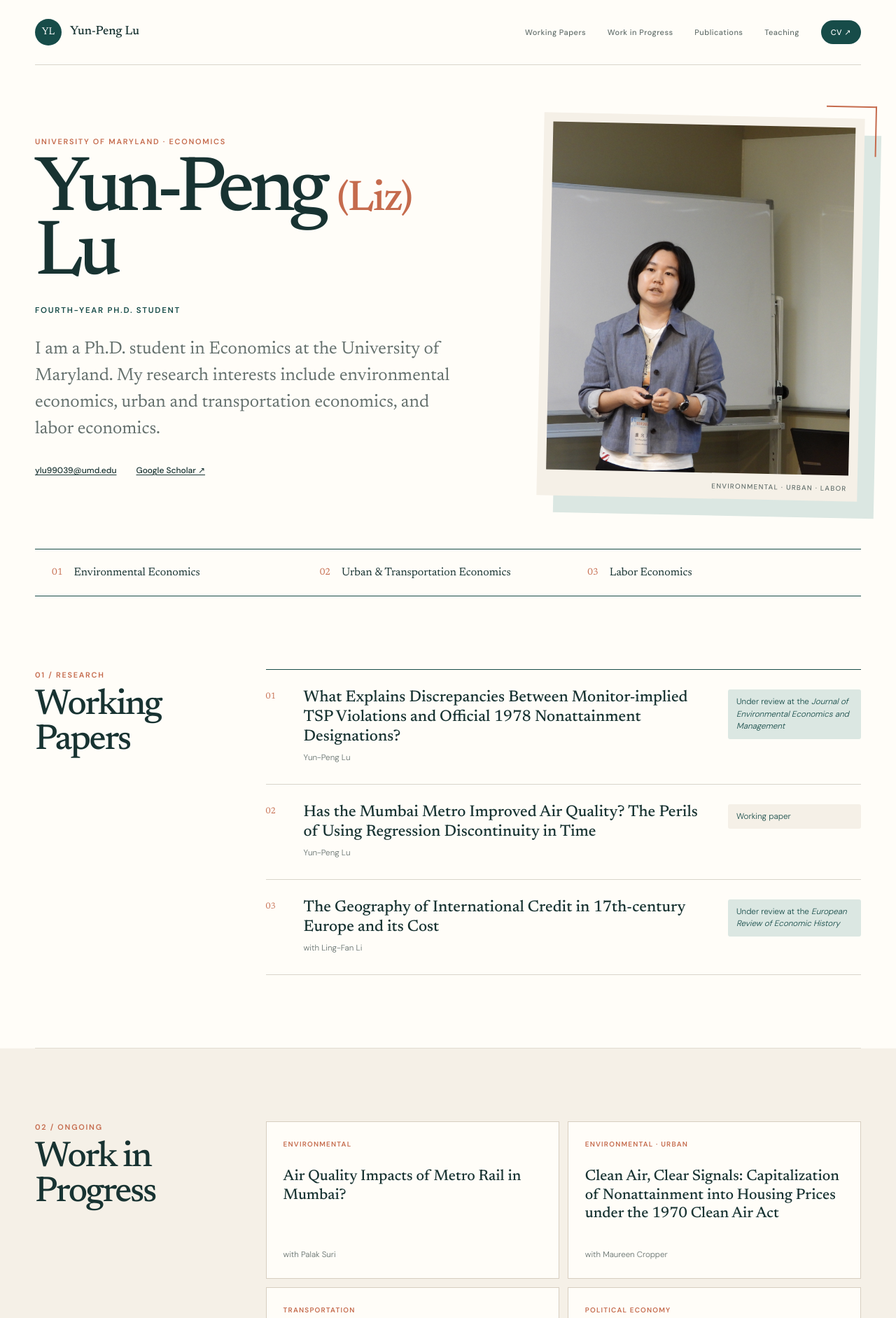
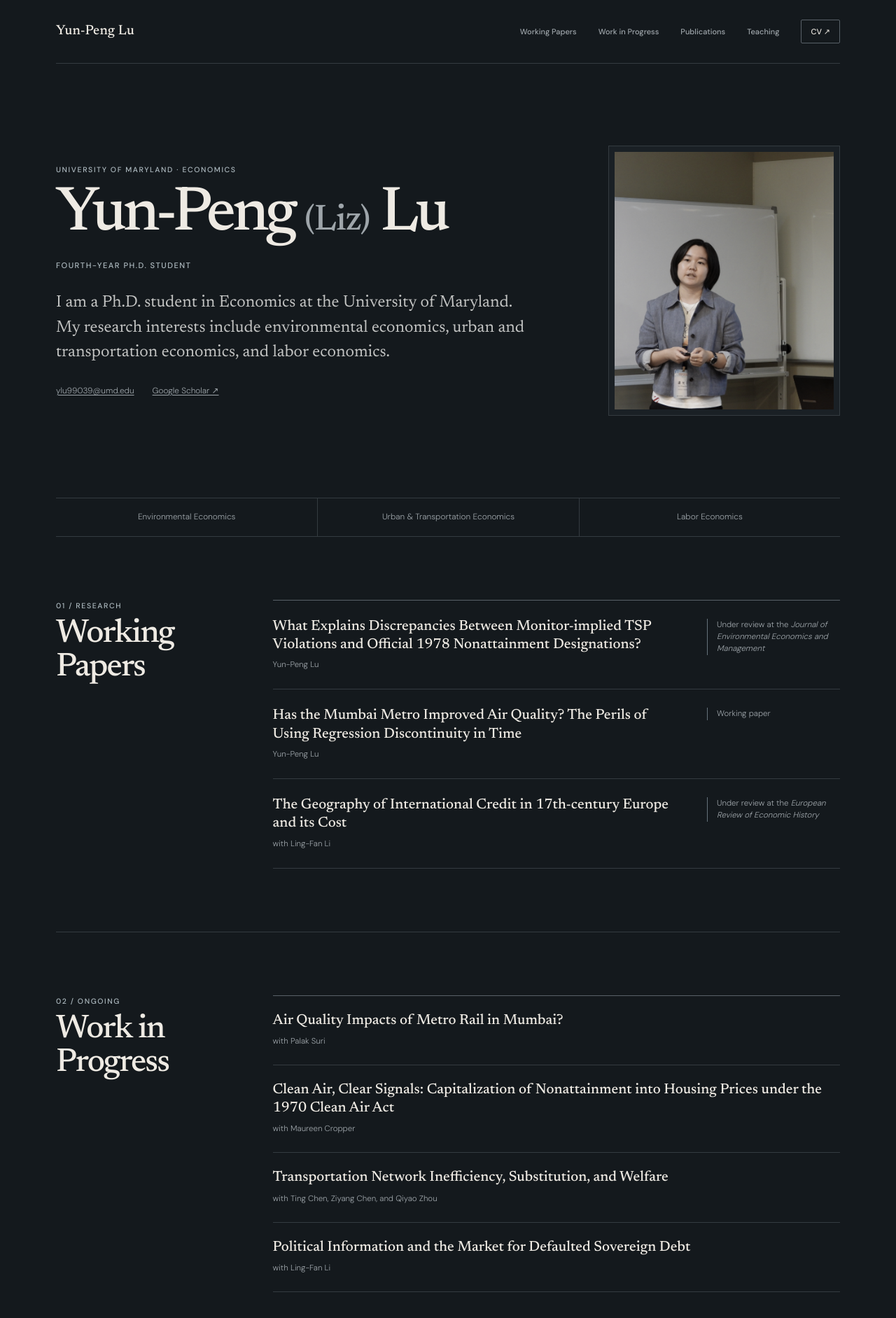
Before and after one commit to yunpenglu/yunpenglu.github.io, a plain HTML site: page index.html in a window 1280 px wide. Shown: the top 1883 px of the page at 70% size. Drawn offline with Linux system fonts and the light colour scheme.

Commit message:
Add files via upload

```diff
--- a/index.html
+++ b/index.html
@@ -15,7 +15,6 @@
 
   <header class="site-header">
     <a class="wordmark" href="#top" aria-label="Yun-Peng Lu, home">
-      <span>YL</span>
       <strong>Yun-Peng Lu</strong>
     </a>
     <nav aria-label="Primary navigation">
@@ -42,14 +41,13 @@
 
       <figure class="portrait-frame">
         <img src="assets/portrait.jpg" alt="Yun-Peng (Liz) Lu giving a presentation">
-        <figcaption>Environmental · Urban · Labor</figcaption>
       </figure>
     </section>
 
     <div class="research-fields" aria-label="Research fields">
-      <span>01</span><p>Environmental Economics</p>
-      <span>02</span><p>Urban &amp; Transportation Economics</p>
-      <span>03</span><p>Labor Economics</p>
+      <p>Environmental Economics</p>
+      <p>Urban &amp; Transportation Economics</p>
+      <p>Labor Economics</p>
     </div>
 
     <section id="working-papers" class="section papers-section" aria-labelledby="working-heading">
--- a/styles.css
+++ b/styles.css
@@ -1,12 +1,10 @@
 :root {
-  --ink: #183332;
-  --muted: #64706d;
-  --cream: #f5f0e7;
-  --paper: #fffdf8;
-  --teal: #174c49;
-  --terracotta: #c56b4d;
-  --line: #d9d5cb;
-  --soft-teal: #dbe7e2;
+  --bg: #14191d;
+  --surface: #1a2025;
+  --ink: #eeeae3;
+  --muted: #9ea5aa;
+  --accent: #aebac0;
+  --line: #343b40;
 }
 
 *,
@@ -21,7 +19,7 @@ html {
 
 body {
   margin: 0;
-  background: var(--paper);
+  background: var(--bg);
   color: var(--ink);
   font-family: "DM Sans", sans-serif;
   font-weight: 300;
@@ -40,207 +38,172 @@ a {
   top: -5rem;
   z-index: 100;
   padding: 0.7rem 1rem;
-  background: #fff;
+  background: var(--ink);
+  color: var(--bg);
 }
 
 .skip-link:focus {
   top: 1rem;
 }
 
+.site-header,
+main,
+footer {
+  width: min(1120px, calc(100% - 64px));
+  margin-right: auto;
+  margin-left: auto;
+}
+
 .site-header {
   display: flex;
   align-items: center;
   justify-content: space-between;
-  width: min(1180px, calc(100% - 64px));
-  margin: 0 auto;
-  padding: 27px 0;
+  padding: 28px 0;
   border-bottom: 1px solid var(--line);
 }
 
 .wordmark {
-  display: flex;
-  align-items: center;
-  gap: 12px;
   text-decoration: none;
-}
-
-.wordmark > span {
-  display: grid;
-  width: 38px;
-  aspect-ratio: 1;
-  place-items: center;
-  border-radius: 50%;
-  background: var(--teal);
-  color: #fff;
-  font-family: "Newsreader", serif;
-  font-size: 0.9rem;
 }
 
 .wordmark strong {
   font-family: "Newsreader", serif;
-  font-size: 1.1rem;
+  font-size: 1.22rem;
   font-weight: 500;
+  letter-spacing: 0.01em;
 }
 
 .site-header nav {
   display: flex;
   align-items: center;
-  gap: clamp(16px, 2.4vw, 32px);
+  gap: clamp(16px, 2.5vw, 31px);
 }
 
 .site-header nav a {
   color: var(--muted);
   font-size: 0.69rem;
   font-weight: 500;
-  letter-spacing: 0.04em;
   text-decoration: none;
 }
 
 .site-header nav a:hover,
 .site-header nav a:focus-visible {
-  color: var(--terracotta);
+  color: var(--ink);
 }
 
 .site-header .nav-cv {
-  padding: 8px 14px;
-  border-radius: 999px;
-  background: var(--teal);
-  color: #fff;
-}
-
-main {
-  width: min(1180px, calc(100% - 64px));
-  margin: 0 auto;
+  padding: 7px 13px;
+  border: 1px solid #596168;
+  border-radius: 2px;
+  color: var(--ink);
 }
 
 .hero {
   display: grid;
-  grid-template-columns: minmax(0, 1.15fr) minmax(300px, 0.85fr);
-  gap: clamp(48px, 8vw, 110px);
+  grid-template-columns: minmax(0, 1.35fr) minmax(280px, 0.65fr);
+  gap: clamp(48px, 8vw, 100px);
   align-items: center;
-  min-height: 650px;
-  padding: 72px 0;
+  min-height: 620px;
+  padding: 70px 0;
 }
 
 .eyebrow,
 .section-number {
   margin: 0;
-  color: var(--terracotta);
-  font-size: 0.68rem;
-  font-weight: 600;
-  letter-spacing: 0.16em;
+  color: var(--accent);
+  font-size: 0.66rem;
+  font-weight: 500;
+  letter-spacing: 0.15em;
   text-transform: uppercase;
 }
 
 .hero h1 {
-  max-width: 720px;
-  margin: 17px 0 5px;
+  margin: 16px 0 8px;
   font-family: "Newsreader", serif;
-  font-size: clamp(4rem, 8.7vw, 7.5rem);
+  font-size: clamp(3.8rem, 7vw, 6.7rem);
   font-weight: 500;
-  letter-spacing: -0.065em;
-  line-height: 0.82;
+  letter-spacing: -0.055em;
+  line-height: 0.9;
 }
 
 .hero h1 span {
-  color: var(--terracotta);
-  font-size: 0.55em;
-  letter-spacing: -0.035em;
+  color: var(--muted);
+  font-size: 0.58em;
+  letter-spacing: -0.025em;
 }
 
 .role {
-  margin: 23px 0 28px;
-  color: var(--teal);
-  font-size: 0.72rem;
-  font-weight: 600;
-  letter-spacing: 0.15em;
+  margin: 22px 0 27px;
+  color: var(--accent);
+  font-size: 0.7rem;
+  font-weight: 500;
+  letter-spacing: 0.13em;
   text-transform: uppercase;
 }
 
 .bio {
-  max-width: 650px;
+  max-width: 670px;
   margin: 0;
-  color: var(--muted);
+  color: #c3c4c3;
   font-family: "Newsreader", serif;
-  font-size: clamp(1.25rem, 2.1vw, 1.58rem);
+  font-size: clamp(1.2rem, 2vw, 1.48rem);
   line-height: 1.5;
 }
 
 .hero-links {
   display: flex;
   flex-wrap: wrap;
-  gap: 12px 28px;
-  margin-top: 30px;
-  font-size: 0.75rem;
-  font-weight: 500;
+  gap: 10px 26px;
+  margin-top: 27px;
+  color: var(--muted);
+  font-size: 0.74rem;
+}
+
+.hero-links a:hover,
+.hero-links a:focus-visible {
+  color: var(--ink);
 }
 
 .portrait-frame {
-  position: relative;
   margin: 0;
-  padding: 13px 13px 0;
-  background: var(--cream);
-  box-shadow: 24px 24px 0 var(--soft-teal);
-  transform: rotate(1.2deg);
-}
-
-.portrait-frame::before {
-  position: absolute;
-  top: -18px;
-  right: -17px;
-  width: 72px;
-  height: 72px;
-  border-top: 2px solid var(--terracotta);
-  border-right: 2px solid var(--terracotta);
-  content: "";
+  padding: 8px;
+  border: 1px solid var(--line);
+  background: var(--surface);
 }
 
 .portrait-frame img {
   display: block;
   width: 100%;
-  aspect-ratio: 4 / 4.6;
+  aspect-ratio: 4 / 4.7;
   object-fit: cover;
   object-position: 38% 42%;
-  filter: saturate(0.82) contrast(1.03);
-}
-
-.portrait-frame figcaption {
-  padding: 11px 2px 10px;
-  color: var(--muted);
-  font-size: 0.61rem;
-  font-weight: 500;
-  letter-spacing: 0.13em;
-  text-align: right;
-  text-transform: uppercase;
+  filter: grayscale(28%) saturate(0.72) contrast(1.04) brightness(0.9);
 }
 
 .research-fields {
   display: grid;
-  grid-template-columns: auto 1fr auto 1fr auto 1fr;
-  gap: 16px;
-  align-items: center;
-  padding: 20px 24px;
-  border-top: 1px solid var(--teal);
-  border-bottom: 1px solid var(--teal);
-}
-
-.research-fields span {
-  color: var(--terracotta);
-  font-family: "Newsreader", serif;
-  font-size: 0.85rem;
+  grid-template-columns: repeat(3, 1fr);
+  border-top: 1px solid var(--line);
+  border-bottom: 1px solid var(--line);
 }
 
 .research-fields p {
   margin: 0;
-  font-family: "Newsreader", serif;
-  font-size: 1rem;
+  padding: 17px 20px;
+  color: var(--muted);
+  font-size: 0.74rem;
+  text-align: center;
+}
+
+.research-fields p + p {
+  border-left: 1px solid var(--line);
 }
 
 .section {
   display: grid;
-  grid-template-columns: 240px minmax(0, 1fr);
-  gap: clamp(36px, 7vw, 100px);
-  padding: 104px 0;
+  grid-template-columns: 220px minmax(0, 1fr);
+  gap: clamp(40px, 7vw, 90px);
+  padding: 90px 0;
   border-bottom: 1px solid var(--line);
   scroll-margin-top: 2rem;
 }
@@ -248,30 +211,28 @@ main {
 .section-intro h2 {
   margin: 9px 0 0;
   font-family: "Newsreader", serif;
-  font-size: clamp(2.4rem, 4vw, 3.8rem);
+  font-size: clamp(2.2rem, 3.7vw, 3.45rem);
   font-weight: 500;
-  letter-spacing: -0.045em;
-  line-height: 0.98;
+  letter-spacing: -0.04em;
+  line-height: 1;
 }
 
-.paper-list {
-  border-top: 1px solid var(--teal);
+.paper-list,
+.teaching-section ul {
+  border-top: 1px solid #596168;
 }
 
 .paper {
   display: grid;
-  grid-template-columns: 34px minmax(0, 1fr) 190px;
-  gap: 20px;
+  grid-template-columns: minmax(0, 1fr) 190px;
+  gap: 34px;
   align-items: start;
-  padding: 26px 0 28px;
+  padding: 24px 0 26px;
   border-bottom: 1px solid var(--line);
 }
 
 .paper-number {
-  margin: 2px 0 0;
-  color: var(--terracotta);
-  font-family: "Newsreader", serif;
-  font-size: 0.78rem;
+  display: none;
 }
 
 .paper h3,
@@ -279,77 +240,62 @@ main {
 .publication h3 {
   margin: 0;
   font-family: "Newsreader", serif;
-  font-size: 1.35rem;
+  font-size: 1.29rem;
   font-weight: 500;
-  line-height: 1.22;
-}
-
-.paper h3 {
-  font-size: 1.42rem;
+  line-height: 1.27;
 }
 
 .authors,
 .status {
-  margin: 8px 0 0;
+  margin: 7px 0 0;
   color: var(--muted);
-  font-size: 0.73rem;
+  font-size: 0.72rem;
   line-height: 1.5;
 }
 
 .status {
   margin-top: 2px;
-  padding: 9px 12px;
-  border-radius: 3px;
-  background: var(--soft-teal);
-  color: var(--teal);
-}
-
-.status-plain {
-  background: var(--cream);
+  padding-left: 13px;
+  border-left: 1px solid #65727a;
 }
 
 .progress-section {
-  background: var(--cream);
-  box-shadow: 0 0 0 100vmax var(--cream);
-  clip-path: inset(0 -100vmax);
+  background: transparent;
+  box-shadow: none;
+  clip-path: none;
 }
 
 .project-grid {
-  display: grid;
-  grid-template-columns: repeat(2, minmax(0, 1fr));
-  gap: 12px;
+  display: block;
+  border-top: 1px solid #596168;
 }
 
 .project-grid article {
-  display: flex;
-  flex-direction: column;
-  min-height: 225px;
-  padding: 24px;
-  border: 1px solid #d7cec0;
-  background: var(--paper);
+  display: block;
+  min-height: 0;
+  padding: 22px 0 24px;
+  border: 0;
+  border-bottom: 1px solid var(--line);
+  background: transparent;
 }
 
 .project-grid article > p {
-  margin: 0 0 25px;
-  color: var(--terracotta);
-  font-size: 0.62rem;
-  font-weight: 600;
-  letter-spacing: 0.12em;
-  text-transform: uppercase;
+  display: none;
 }
 
 .project-grid article > span {
-  margin-top: auto;
-  padding-top: 22px;
+  display: block;
+  margin-top: 7px;
+  padding: 0;
   color: var(--muted);
   font-size: 0.72rem;
 }
 
 .publication {
   display: grid;
-  grid-template-columns: 72px 1fr;
-  gap: 26px;
-  padding: 28px 0;
+  grid-template-columns: 65px 1fr;
+  gap: 24px;
+  padding: 25px 0 27px;
   border-top: 1px solid var(--line);
 }
 
@@ -358,10 +304,10 @@ main {
 }
 
 .publication-year {
-  margin: 2px 0 0;
-  color: var(--terracotta);
+  margin: 1px 0 0;
+  color: var(--accent);
   font-family: "Newsreader", serif;
-  font-size: 1.12rem;
+  font-size: 0.92rem;
 }
 
 .publication h3 a {
@@ -370,19 +316,18 @@ main {
 
 .publication h3 a:hover,
 .publication h3 a:focus-visible {
-  color: var(--terracotta);
+  color: var(--accent);
 }
 
 .publication div > p {
-  margin: 8px 0 0;
+  margin: 7px 0 0;
   color: var(--muted);
-  font-size: 0.76rem;
+  font-size: 0.74rem;
 }
 
 .teaching-section ul {
   margin: 0;
   padding: 0;
-  border-top: 1px solid var(--teal);
   list-style: none;
 }
 
@@ -393,111 +338,98 @@ main {
   padding: 13px 0;
   border-bottom: 1px solid var(--line);
   color: var(--muted);
-  font-size: 0.8rem;
+  font-size: 0.76rem;
 }
 
 .teaching-section li span:first-child {
   color: var(--ink);
   font-family: "Newsreader", serif;
-  font-size: 1.05rem;
+  font-size: 1rem;
 }
 
 footer {
   display: flex;
   justify-content: space-between;
   gap: 30px;
-  width: min(1180px, calc(100% - 64px));
-  margin: 0 auto;
-  padding: 44px 0 54px;
+  padding: 40px 0 48px;
   color: var(--muted);
-  font-size: 0.7rem;
+  font-size: 0.68rem;
 }
 
 footer div {
   display: flex;
-  gap: 9px 22px;
+  gap: 8px 20px;
 }
 
 footer strong {
   color: var(--ink);
   font-family: "Newsreader", serif;
-  font-size: 1rem;
+  font-size: 0.98rem;
   font-weight: 500;
 }
 
-@media (max-width: 920px) {
+@media (max-width: 880px) {
   .site-header nav a:not(.nav-cv) {
     display: none;
   }
 
   .hero {
-    grid-template-columns: 1fr 300px;
-    gap: 44px;
+    grid-template-columns: 1fr 280px;
+    gap: 42px;
     min-height: auto;
-  }
-
-  .hero h1 {
-    font-size: clamp(3.5rem, 9vw, 5.5rem);
-  }
-
-  .research-fields {
-    grid-template-columns: auto 1fr;
   }
 
   .section {
     grid-template-columns: 180px 1fr;
-    gap: 40px;
+    gap: 38px;
   }
 
   .paper {
-    grid-template-columns: 30px 1fr;
-  }
-
-  .paper .status {
-    grid-column: 2;
+    grid-template-columns: 1fr;
+    gap: 10px;
   }
 }
 
-@media (max-width: 700px) {
+@media (max-width: 680px) {
   .site-header,
   main,
   footer {
-    width: min(100% - 36px, 1180px);
+    width: min(100% - 36px, 1120px);
   }
 
   .hero {
     display: flex;
     flex-direction: column-reverse;
     align-items: stretch;
-    gap: 46px;
-    padding: 44px 0 62px;
+    gap: 40px;
+    padding: 42px 0 58px;
   }
 
   .portrait-frame {
-    width: min(82%, 390px);
+    width: min(76%, 350px);
     margin-left: auto;
-    margin-right: 18px;
   }
 
   .hero h1 {
-    font-size: clamp(3.8rem, 17vw, 5.7rem);
+    font-size: clamp(3.6rem, 16vw, 5.5rem);
+  }
+
+  .research-fields {
+    grid-template-columns: 1fr;
+  }
+
+  .research-fields p + p {
+    border-top: 1px solid var(--line);
+    border-left: 0;
   }
 
   .section {
     display: block;
-    padding: 72px 0;
+    padding: 68px 0;
   }
 
   .section-intro {
-    margin-bottom: 34px;
-  }
-
-  .project-grid {
-    grid-template-columns: 1fr;
-  }
-
-  .project-grid article {
-    min-height: 190px;
+    margin-bottom: 31px;
   }
 
   footer,
@@ -506,24 +438,15 @@ footer strong {
   }
 }
 
-@media (max-width: 450px) {
-  .wordmark strong {
-    display: none;
-  }
-
+@media (max-width: 440px) {
   .hero h1 span {
     display: block;
-    margin-top: 0.25em;
-  }
-
-  .paper {
-    grid-template-columns: 24px 1fr;
-    gap: 12px;
+    margin-top: 0.22em;
   }
 
   .publication {
     grid-template-columns: 1fr;
-    gap: 8px;
+    gap: 7px;
   }
 
   .teaching-section li {
```
